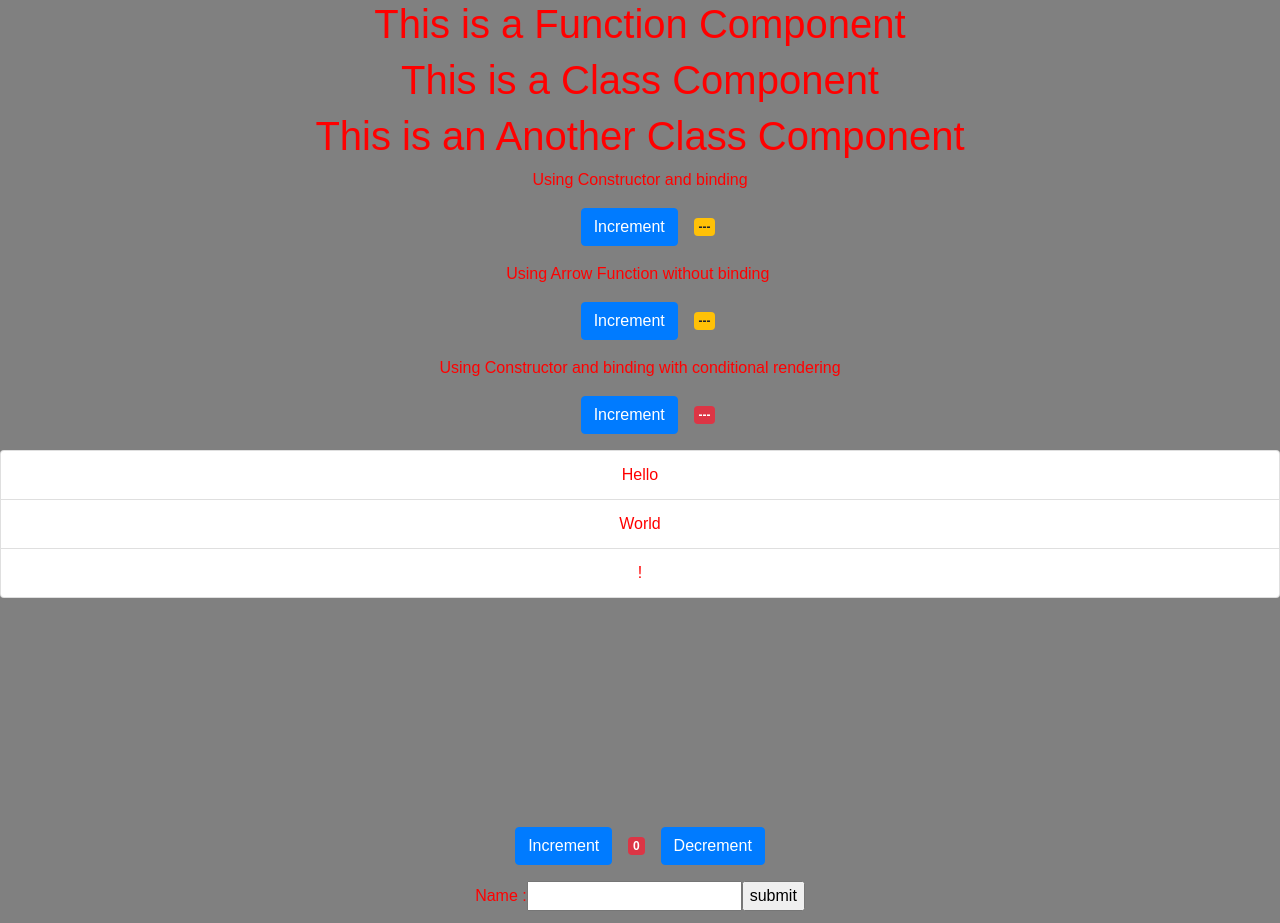
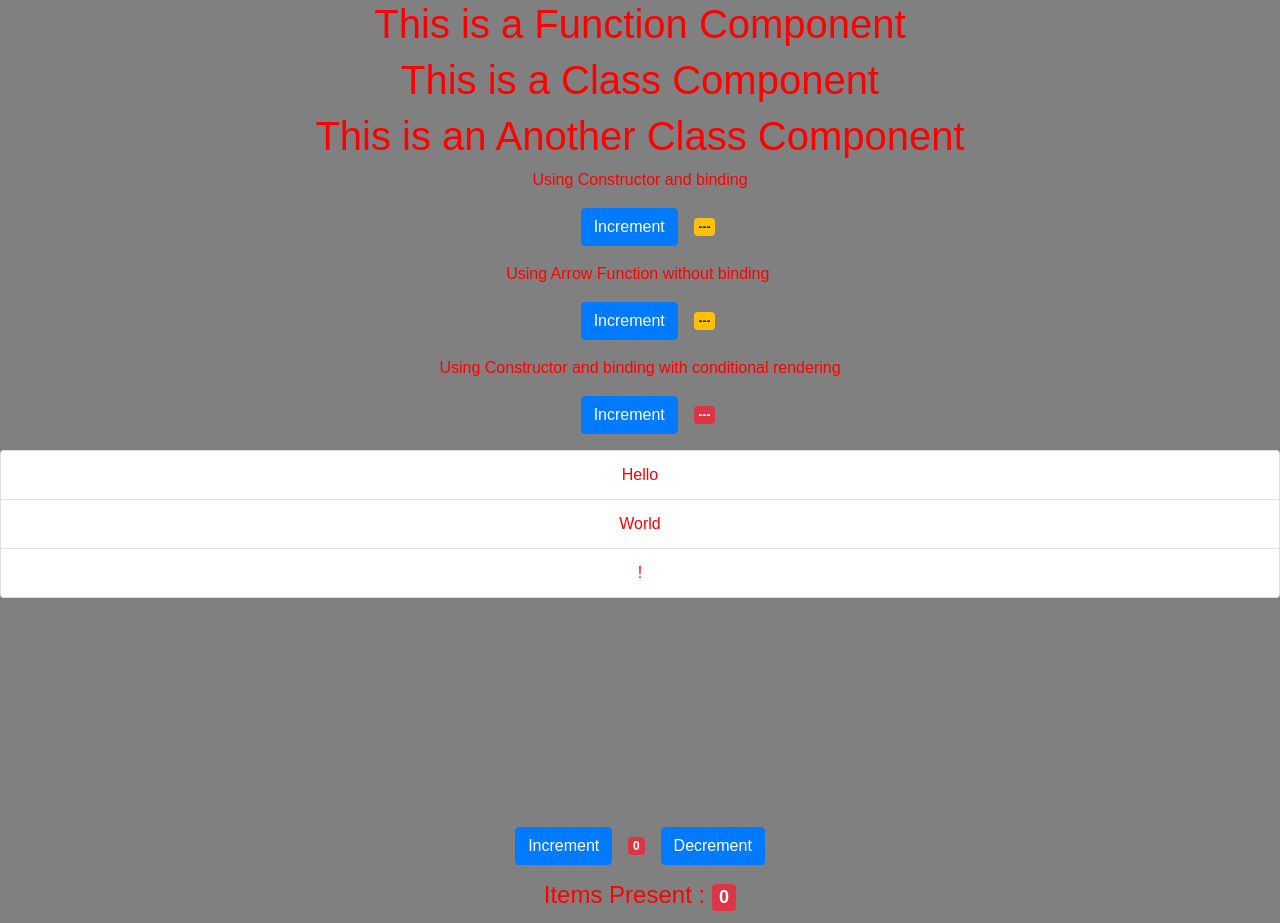
Before and after one commit to Devil-codes/AmberSoft, a React (Create React App) app: page / in a window 1280 px wide. Shown: the top 923 px of the page. Built offline with nearby package versions, Linux system fonts and the light colour scheme.

Commit message:
minor changes to IncDec

```diff
--- a/src/Components/IncDec.jsx
+++ b/src/Components/IncDec.jsx
@@ -45,6 +45,18 @@
             Decrement
           </button>
         </span>
+        <h4>
+          Items Present :{" "}
+          <span
+            className={
+              this.state.count <= 0
+                ? "badge badge-danger"
+                : "badge badge-warning"
+            }
+          >
+            {this.state.count}
+          </span>
+        </h4>
       </>
     );
   }
```
